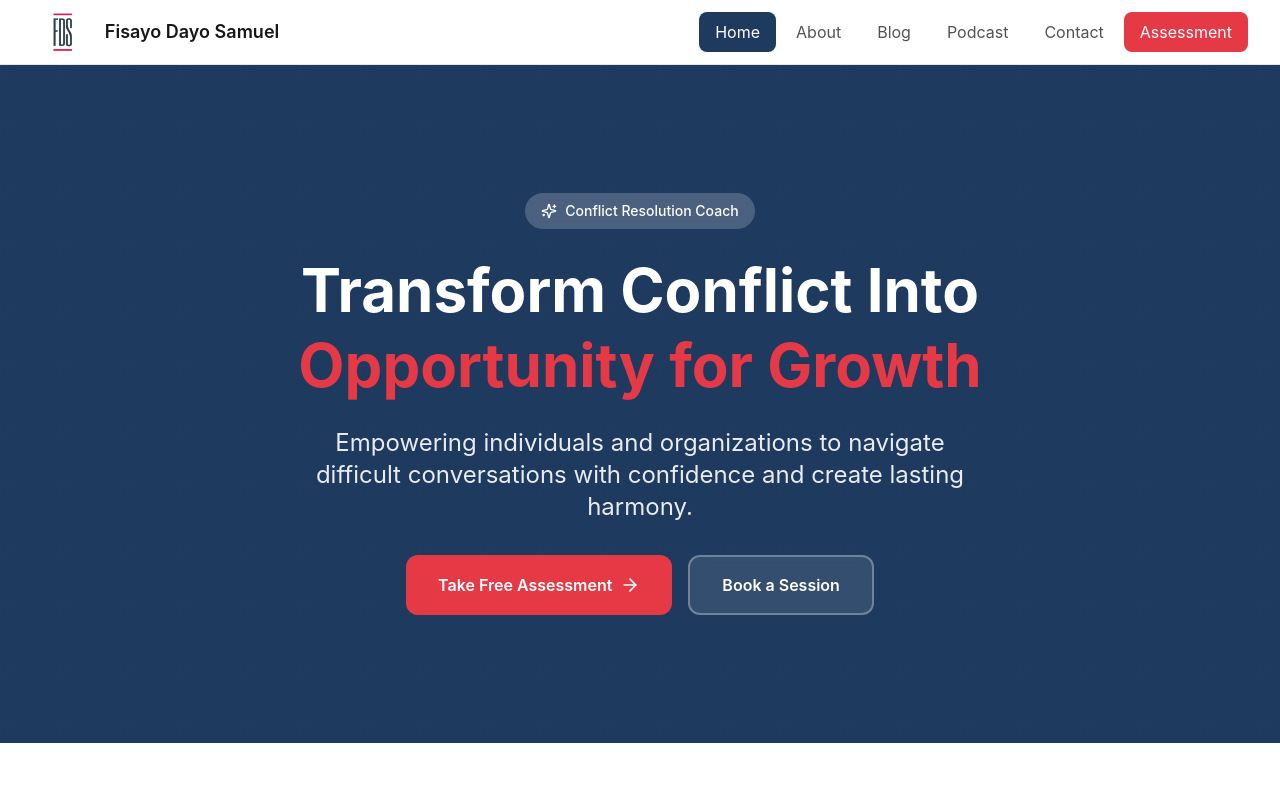
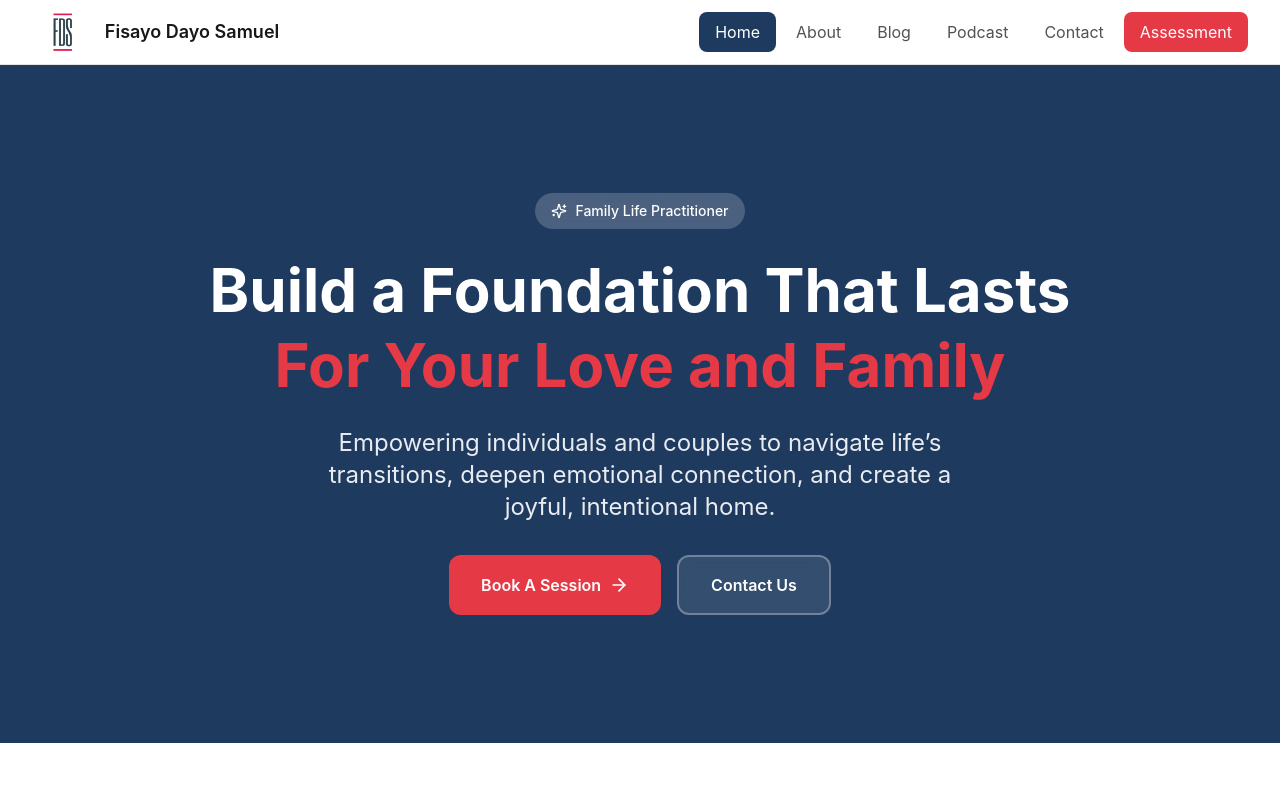
Before and after one commit to SamDamilare/fds, a React (Vite) app: page / in a window 1280 px wide. Shown: the top 800 px of the page. Built offline with nearby package versions, Linux system fonts and the light colour scheme.

Commit message:
homepage, about etc updated

```diff
--- a/src/app/components/About.tsx
+++ b/src/app/components/About.tsx
@@ -63,7 +63,7 @@ export function About() {
       name: "Certified Mediator",
       org: "International Mediation Campus / International Mediation Institute (IMI)",
     },
-     {
+    {
       name: "Master's Degree In Communications",
       org: "University of Lincoln",
     },
@@ -79,9 +79,7 @@ export function About() {
             <h1 className="text-4xl md:text-5xl font-bold mb-4">
               About Fisayo Dayo Samuel
             </h1>
-            <p className="text-xl text-neutral-300">
-              Family Life Practitioner
-            </p>
+            <p className="text-xl text-neutral-300">Family Life Practitioner</p>
           </div>
         </div>
       </section>
@@ -130,7 +128,11 @@ export function About() {
                   Home You Never Leave, two practical, soul-stirring resources
                   for anyone on a journey toward wholeness.
                 </p>
-                <p>Her work is rooted in the belief that peace is not a distant dream. It is a state you can build, one page, one step, one choice at a time.</p>
+                <p>
+                  Her work is rooted in the belief that peace is not a distant
+                  dream. It is a state you can build, one page, one step, one
+                  choice at a time.
+                </p>
               </div>
               <Link
                 to="/contact"
@@ -250,7 +252,7 @@ export function About() {
               to="/assessment"
               className="inline-flex items-center gap-2 bg-[#e63946] text-white px-8 py-4 rounded-xl font-semibold hover:bg-[#d62828] transition-all"
             >
-              Take Free Assessment
+              Book A Session
               <ArrowRight className="size-5" />
             </Link>
             <Link
--- a/src/app/components/Assessment.tsx
+++ b/src/app/components/Assessment.tsx
@@ -616,7 +616,7 @@ export function Assessment() {
                     aria-label={`Book ${service.name}`}
                   >
                     <Calendar className="h-5 w-5" />
-                    Book & Pay Now
+                    Book Now
                   </button>
                 </div>
               </div>
--- a/src/app/components/Contact.tsx
+++ b/src/app/components/Contact.tsx
@@ -267,7 +267,7 @@ import {
 import { useState } from "react";
 
 // IMPORT YOUR EXISTING SUPABASE CLIENT
-import { supabase } from "../../Supabase-Client/supabase.ts";
+import { supabase } from "../../Supabase-Client/supabase";
 
 export function Contact() {
   const [formData, setFormData] = useState({
--- a/src/app/components/Home.tsx
+++ b/src/app/components/Home.tsx
@@ -1,42 +1,59 @@
 import { Link } from "react-router";
-import { ArrowRight, Shield, Users, MessageCircle, Award, Sparkles, BookOpen } from "lucide-react";
+import {
+  ArrowRight,
+  Shield,
+  Users,
+  MessageCircle,
+  Award,
+  Sparkles,
+  BookOpen,
+} from "lucide-react";
 
 export function Home() {
   const features = [
     {
       icon: Shield,
       title: "Conflict Resolution",
-      description: "Transform workplace conflicts into opportunities for growth and collaboration.",
+      description:
+        "Transform workplace conflicts into opportunities for growth and collaboration.",
     },
     {
       icon: Users,
       title: "Team Mediation",
-      description: "Build stronger, more cohesive teams through effective communication strategies.",
+      description:
+        "Build stronger, more cohesive teams through effective communication strategies.",
     },
     {
       icon: MessageCircle,
       title: "Communication Coaching",
-      description: "Master the art of difficult conversations with confidence and empathy.",
+      description:
+        "Master the art of difficult conversations with confidence and empathy.",
     },
   ];
 
   const services = [
     {
       title: "Individual Coaching",
-      description: "One-on-one sessions tailored to your specific conflict resolution needs.",
-      image: "https://images.unsplash.com/photo-1573496359142-b8d87734a5a2?w=800&q=80",
+      description:
+        "One-on-one sessions tailored to your specific conflict resolution needs.",
+      image:
+        "https://images.unsplash.com/photo-1573496359142-b8d87734a5a2?w=800&q=80",
       tag: "Personal Growth",
     },
     {
       title: "Corporate Training",
-      description: "Comprehensive workshops designed to build conflict resolution skills across your organization.",
-      image: "https://images.unsplash.com/photo-1552664730-d307ca884978?w=800&q=80",
+      description:
+        "Comprehensive workshops designed to build conflict resolution skills across your organization.",
+      image:
+        "https://images.unsplash.com/photo-1552664730-d307ca884978?w=800&q=80",
       tag: "Team Building",
     },
     {
       title: "Mediation Services",
-      description: "Professional mediation to help parties reach mutually beneficial agreements.",
-      image: "https://images.unsplash.com/photo-1560250097-0b93528c311a?w=800&q=80",
+      description:
+        "Professional mediation to help parties reach mutually beneficial agreements.",
+      image:
+        "https://images.unsplash.com/photo-1560250097-0b93528c311a?w=800&q=80",
       tag: "Resolution",
     },
   ];
@@ -50,30 +67,34 @@ export function Home() {
           <div className="text-center max-w-4xl mx-auto">
             <div className="inline-flex items-center gap-2 bg-white/20 backdrop-blur-sm px-4 py-2 rounded-full mb-6">
               <Sparkles className="size-4" />
-              <span className="text-sm font-medium">Conflict Resolution Coach</span>
+              <span className="text-sm font-medium">
+                Family Life Practitioner
+              </span>
             </div>
             <h1 className="text-4xl md:text-6xl font-bold mb-6 leading-tight">
-              Transform Conflict Into
+              Build a Foundation That Lasts
               <span className="block text-[#e63946]">
-                Opportunity for Growth
+                For Your Love and Family
               </span>
             </h1>
             <p className="text-xl md:text-2xl mb-8 text-white/90 max-w-2xl mx-auto">
-              Empowering individuals and organizations to navigate difficult conversations with confidence and create lasting harmony.
+              Empowering individuals and couples to navigate life’s transitions,
+              deepen emotional connection, and create a joyful, intentional
+              home.
             </p>
             <div className="flex flex-col sm:flex-row gap-4 justify-center">
               <Link
                 to="/assessment"
                 className="inline-flex items-center gap-2 bg-[#e63946] text-white px-8 py-4 rounded-xl font-semibold hover:bg-[#d62828] transition-all"
               >
-                Take Free Assessment
+                Book A Session
                 <ArrowRight className="size-5" />
               </Link>
               <Link
                 to="/contact"
                 className="inline-flex items-center gap-2 bg-white/10 backdrop-blur-sm border-2 border-white/30 text-white px-8 py-4 rounded-xl font-semibold hover:bg-white/20 transition-all"
               >
-                Book a Session
+                Contact Us
               </Link>
             </div>
           </div>
@@ -93,8 +114,12 @@ export function Home() {
                   <div className="size-14 rounded-xl bg-[#1e3a5f] flex items-center justify-center mb-6 group-hover:scale-110 transition-transform">
                     <Icon className="size-7 text-white" />
                   </div>
-                  <h3 className="text-xl font-semibold mb-3 text-neutral-900">{feature.title}</h3>
-                  <p className="text-neutral-600 leading-relaxed">{feature.description}</p>
+                  <h3 className="text-xl font-semibold mb-3 text-neutral-900">
+                    {feature.title}
+                  </h3>
+                  <p className="text-neutral-600 leading-relaxed">
+                    {feature.description}
+                  </p>
                 </div>
               );
             })}
@@ -105,9 +130,12 @@ export function Home() {
       <section className="py-16 md:py-24 bg-neutral-50">
         <div className="max-w-7xl mx-auto px-4 sm:px-6 lg:px-8">
           <div className="text-center mb-12">
-            <h2 className="text-3xl md:text-4xl font-bold mb-4 text-neutral-900">Services Offered</h2>
+            <h2 className="text-3xl md:text-4xl font-bold mb-4 text-neutral-900">
+              Services Offered
+            </h2>
             <p className="text-lg text-neutral-600 max-w-2xl mx-auto">
-              Comprehensive solutions designed to meet your conflict resolution needs
+              Comprehensive solutions designed to meet your conflict resolution
+              needs
             </p>
           </div>
 
@@ -130,8 +158,12 @@ export function Home() {
                   </div>
                 </div>
                 <div className="p-6">
-                  <h3 className="text-xl font-semibold mb-3 text-neutral-900">{service.title}</h3>
-                  <p className="text-neutral-600 mb-4 leading-relaxed">{service.description}</p>
+                  <h3 className="text-xl font-semibold mb-3 text-neutral-900">
+                    {service.title}
+                  </h3>
+                  <p className="text-neutral-600 mb-4 leading-relaxed">
+                    {service.description}
+                  </p>
                   <Link
                     to="/contact"
                     className="inline-flex items-center gap-2 text-[#e63946] font-medium hover:gap-3 transition-all"
@@ -158,13 +190,14 @@ export function Home() {
                 Ready to Transform Your Approach to Conflict?
               </h2>
               <p className="text-xl text-white/90 mb-8 leading-relaxed">
-                Take the first step towards building stronger relationships and creating a more harmonious environment.
+                Take the first step towards building stronger relationships and
+                creating a more harmonious environment.
               </p>
               <Link
                 to="/assessment"
                 className="inline-flex items-center gap-2 bg-[#e63946] text-white px-8 py-4 rounded-xl font-semibold hover:bg-[#d62828] transition-all"
               >
-                Start Your Assessment
+                Book A Session
                 <ArrowRight className="size-5" />
               </Link>
             </div>
@@ -197,7 +230,9 @@ export function Home() {
               <BookOpen className="size-4" />
               <span className="text-sm font-medium">Latest Resources</span>
             </div>
-            <h2 className="text-3xl md:text-4xl font-bold mb-4 text-neutral-900">From the Blog & Podcast</h2>
+            <h2 className="text-3xl md:text-4xl font-bold mb-4 text-neutral-900">
+              From the Blog & Podcast
+            </h2>
             <p className="text-lg text-neutral-600 max-w-2xl mx-auto">
               Insights and strategies for effective conflict resolution
             </p>
@@ -207,12 +242,15 @@ export function Home() {
               to="/blog"
               className="group p-8 rounded-2xl bg-white border border-neutral-200 hover:shadow-xl hover:-translate-y-1 transition-all"
             >
-              <div className="text-[#e63946] font-medium mb-2">Latest Article</div>
+              <div className="text-[#e63946] font-medium mb-2">
+                Latest Article
+              </div>
               <h3 className="text-2xl font-bold mb-3 text-neutral-900 group-hover:text-[#e63946] transition-colors">
                 5 Steps to De-escalate Workplace Tension
               </h3>
               <p className="text-neutral-600 mb-4">
-                Learn practical techniques to reduce tension and create a more productive work environment.
+                Learn practical techniques to reduce tension and create a more
+                productive work environment.
               </p>
               <span className="inline-flex items-center gap-2 text-[#e63946] font-medium group-hover:gap-3 transition-all">
                 Read Article
@@ -223,12 +261,15 @@ export function Home() {
               to="/podcast"
               className="group p-8 rounded-2xl bg-white border border-neutral-200 hover:shadow-xl hover:-translate-y-1 transition-all"
             >
-              <div className="text-[#1e3a5f] font-medium mb-2">Latest Episode</div>
+              <div className="text-[#1e3a5f] font-medium mb-2">
+                Latest Episode
+              </div>
               <h3 className="text-2xl font-bold mb-3 text-neutral-900 group-hover:text-[#1e3a5f] transition-colors">
                 The Art of Active Listening in Mediation
               </h3>
               <p className="text-neutral-600 mb-4">
-                Discover how active listening transforms conflict resolution outcomes in this insightful episode.
+                Discover how active listening transforms conflict resolution
+                outcomes in this insightful episode.
               </p>
               <span className="inline-flex items-center gap-2 text-[#1e3a5f] font-medium group-hover:gap-3 transition-all">
                 Listen Now
--- a/src/app/components/Root.tsx
+++ b/src/app/components/Root.tsx
@@ -96,9 +96,9 @@ export function Root() {
                 </span>
               </div>
               <p className="text-neutral-400 max-w-md">
-                Empowering individuals and organizations with effective conflict
-                resolution strategies and coaching for lasting peace and
-                harmony.
+                Empowering individuals and couples to navigate life’s
+                transitions, deepen emotional connection, and create a joyful,
+                intentional home.
               </p>
             </div>
             <div>
```
